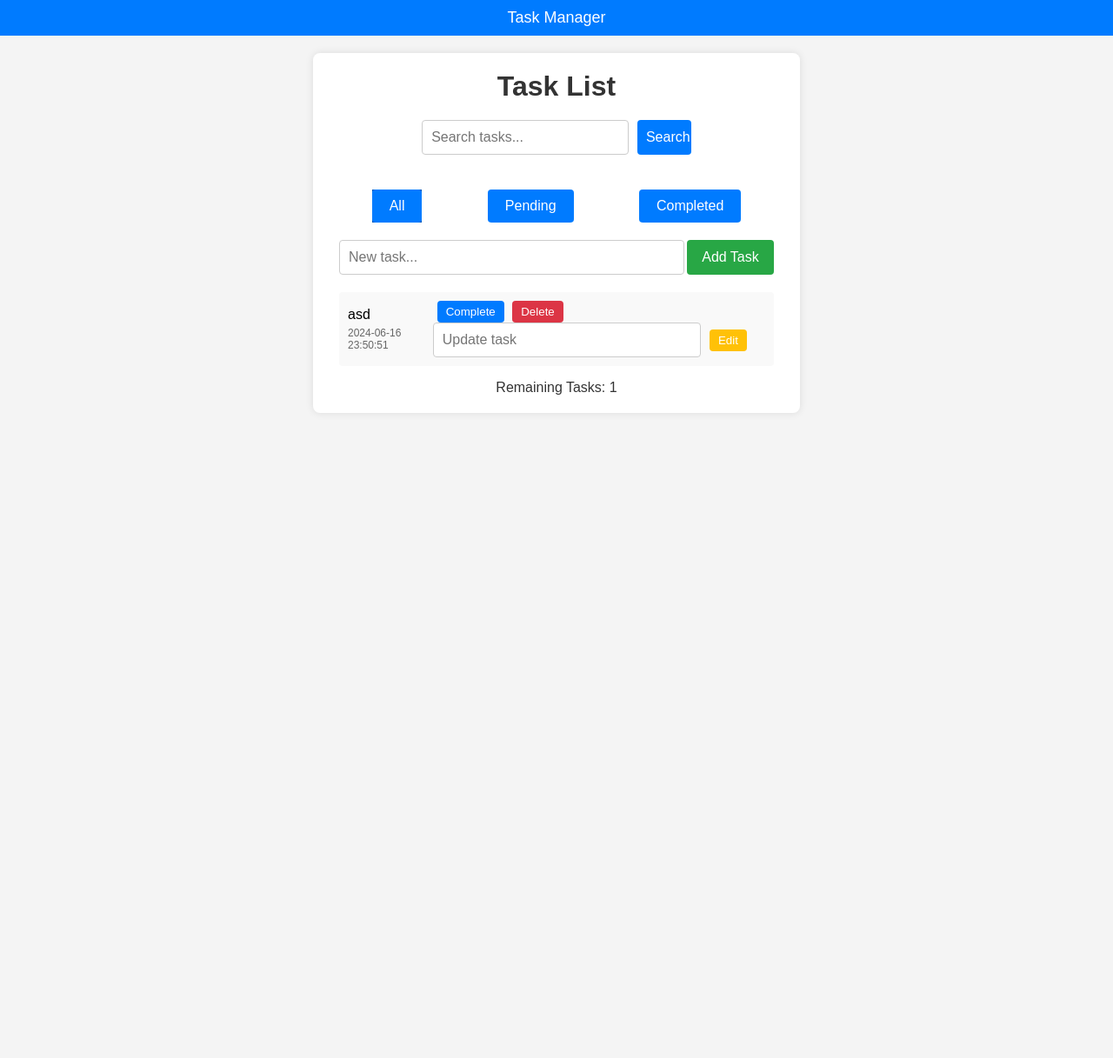
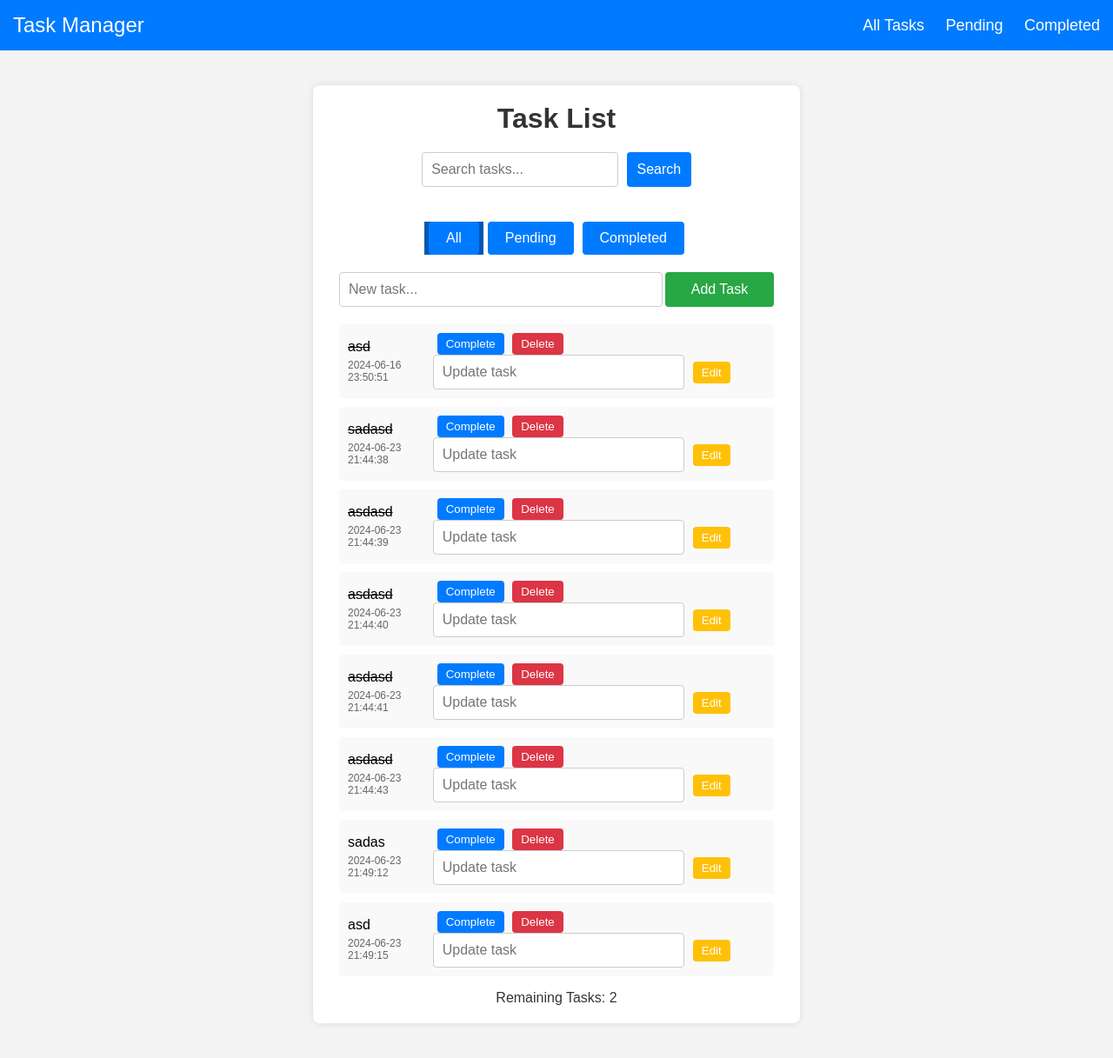
Before and after one commit to KevinGutej/ToDoList, a PHP site: page /index.php in a window 1280 px wide. Shown: the whole page at 87% size. Before the commit the page ends 454 px from the top, so only its background shows below. Run offline with PHP 8.4, Linux system fonts and the light colour scheme.

Commit message:
Added new nav bar and new styles

```diff
--- a/index.php
+++ b/index.php
@@ -58,10 +58,23 @@ if ($searchQuery) {
         }
         .navbar {
             background-color: #007bff;
-            padding: 10px;
+            padding: 15px;
             color: white;
-            text-align: center;
+            display: flex;
+            justify-content: space-between;
+            align-items: center;
+        }
+        .navbar .title {
+            font-size: 24px;
+        }
+        .navbar .links a {
+            color: white;
+            margin-left: 20px;
+            text-decoration: none;
             font-size: 18px;
+        }
+        .navbar .links a:hover {
+            text-decoration: underline;
         }
         .task-container {
             background: #fff;
@@ -69,7 +82,7 @@ if ($searchQuery) {
             box-shadow: 0 0 10px rgba(0, 0, 0, 0.1);
             border-radius: 8px;
             width: 500px;
-            margin: 20px auto;
+            margin: 40px auto;
         }
         h1 {
             margin: 0 0 20px;
@@ -82,14 +95,14 @@ if ($searchQuery) {
             margin-bottom: 20px;
         }
         input[type="text"] {
-            width: 75%;
+            width: 70%;
             padding: 10px;
             border: 1px solid #ccc;
             border-radius: 4px;
             font-size: 16px;
         }
         input[type="submit"] {
-            width: 20%;
+            width: 25%;
             padding: 10px;
             background: #28a745;
             color: #fff;
@@ -103,7 +116,7 @@ if ($searchQuery) {
         }
         .filter-buttons {
             display: flex;
-            justify-content: space-around;
+            justify-content: center;
             margin-bottom: 20px;
         }
         .filter-buttons button {
@@ -114,6 +127,7 @@ if ($searchQuery) {
             border-radius: 4px;
             cursor: pointer;
             font-size: 16px;
+            margin: 0 5px;
         }
         .filter-buttons button:hover {
             background: #0056b3;
@@ -133,8 +147,9 @@ if ($searchQuery) {
             display: flex;
             justify-content: space-between;
             align-items: center;
+            transition: transform 0.3s ease, opacity 0.3s ease;
         }
-        li s {
+        li.s {
             color: #999;
         }
         .task-buttons form {
@@ -209,11 +224,59 @@ if ($searchQuery) {
         .search-bar input[type="submit"]:hover {
             background: #0056b3;
         }
+        .task-desc .priority {
+            font-weight: bold;
+            color: #dc3545;
+        }
+        @keyframes fadeIn {
+            from { opacity: 0; transform: translateY(-20px); }
+            to { opacity: 1; transform: translateY(0); }
+        }
+        @keyframes fadeOut {
+            from { opacity: 1; transform: translateY(0); }
+            to { opacity: 0; transform: translateY(20px); }
+        }
+        li.added {
+            animation: fadeIn 0.3s forwards;
+        }
+        li.deleted {
+            animation: fadeOut 0.3s forwards;
+        }
+        .tooltip {
+            position: relative;
+            display: inline-block;
+            cursor: pointer;
+        }
+        .tooltip .tooltiptext {
+            visibility: hidden;
+            width: 120px;
+            background-color: #555;
+            color: #fff;
+            text-align: center;
+            border-radius: 6px;
+            padding: 5px 0;
+            position: absolute;
+            z-index: 1;
+            bottom: 125%;
+            left: 50%;
+            margin-left: -60px;
+            opacity: 0;
+            transition: opacity 0.3s;
+        }
+        .tooltip:hover .tooltiptext {
+            visibility: visible;
+            opacity: 1;
+        }
     </style>
 </head>
 <body>
     <div class="navbar">
-        Task Manager
+        <div class="title">Task Manager</div>
+        <div class="links">
+            <a href="?filter=all" class="<?= $filter == 'all' ? 'active' : '' ?>">All Tasks</a>
+            <a href="?filter=pending" class="<?= $filter == 'pending' ? 'active' : '' ?>">Pending</a>
+            <a href="?filter=completed" class="<?= $filter == 'completed' ? 'active' : '' ?>">Completed</a>
+        </div>
     </div>
     <div class="task-container">
         <h1>Task List</h1>
@@ -232,9 +295,9 @@ if ($searchQuery) {
             <input type="text" name="newTask" placeholder="New task..." required>
             <input type="submit" value="Add Task">
         </form>
-        <ul>
+        <ul id="taskList">
             <?php foreach ($filteredTasks as $index => $task): ?>
-                <li>
+                <li data-index="<?= $index ?>" class="<?= $task['isComplete'] ? 'completed-task' : 'pending-task' ?>">
                     <div class="task-desc">
                         <?php if ($task['isComplete']): ?>
                             <s><?= htmlspecialchars($task['description']) ?></s>
@@ -244,14 +307,14 @@ if ($searchQuery) {
                         <span class="timestamp"><?= htmlspecialchars($task['timestamp']) ?></span>
                     </div>
                     <div class="task-buttons">
-                        <form method="post">
-                            <button type="submit" name="markComplete" value="<?= $index ?>" class="complete">Complete</button>
-                            <button type="submit" name="deleteTask" value="<?= $index ?>" class="delete">Delete</button>
+                        <form method="post" class="mark-complete-form">
+                            <button type="submit" name="markComplete" value="<?= $index ?>" class="complete tooltip">Complete<span class="tooltiptext">Mark as complete</span></button>
+                            <button type="submit" name="deleteTask" value="<?= $index ?>" class="delete tooltip">Delete<span class="tooltiptext">Delete task</span></button>
                         </form>
                         <form method="post" style="display: inline;">
                             <input type="hidden" name="editTask" value="<?= $index ?>">
                             <input type="text" name="updatedTask" placeholder="Update task" required>
-                            <button type="submit" class="edit">Edit</button>
+                            <button type="submit" class="edit tooltip">Edit<span class="tooltiptext">Edit task</span></button>
                         </form>
                     </div>
                 </li>
@@ -261,5 +324,29 @@ if ($searchQuery) {
             Remaining Tasks: <?= $remainingTasks ?>
         </div>
     </div>
+    <script>
+        document.querySelectorAll('.mark-complete-form').forEach(form => {
+            form.addEventListener('submit', function (event) {
+                event.preventDefault();
+                let taskItem = this.closest('li');
+                let index = taskItem.getAttribute('data-index');
+                taskItem.classList.add('deleted');
+                fetch('<?= $_SERVER['PHP_SELF'] ?>', {
+                    method: 'POST',
+                    body: new FormData(this)
+                }).then(response => {
+                    if (response.ok) {
+                        taskItem.remove();
+                    }
+                });
+            });
+        });
+
+        document.querySelectorAll('.delete').forEach(function (btn) {
+            btn.addEventListener('click', function () {
+                this.closest('li').classList.add('deleted');
+            });
+        });
+    </script>
 </body>
 </html>
--- a/tasks.json
+++ b/tasks.json
@@ -1 +1 @@
-[{"description":"asd","isComplete":false,"timestamp":"2024-06-16 23:50:51"}]
+[{"description":"asd","isComplete":true,"timestamp":"2024-06-16 23:50:51"},{"description":"sadasd","isComplete":true,"timestamp":"2024-06-23 21:44:38"},{"description":"asdasd","isComplete":true,"timestamp":"2024-06-23 21:44:39"},{"description":"asdasd","isComplete":true,"timestamp":"2024-06-23 21:44:40"},{"description":"asdasd","isComplete":true,"timestamp":"2024-06-23 21:44:41"},{"description":"asdasd","isComplete":true,"timestamp":"2024-06-23 21:44:43"},{"description":"sadas","isComplete":false,"timestamp":"2024-06-23 21:49:12"},{"description":"asd","isComplete":false,"timestamp":"2024-06-23 21:49:15"}]
```
